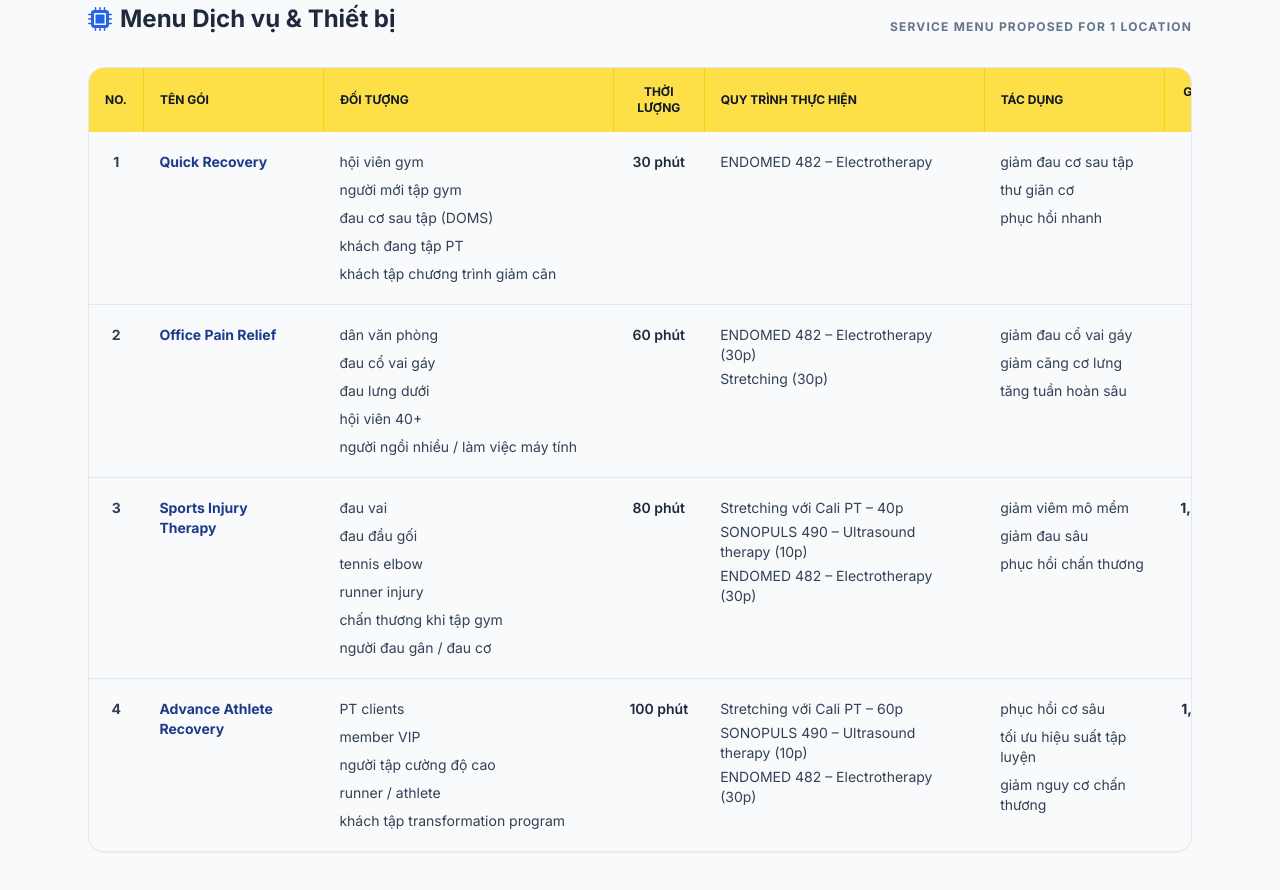
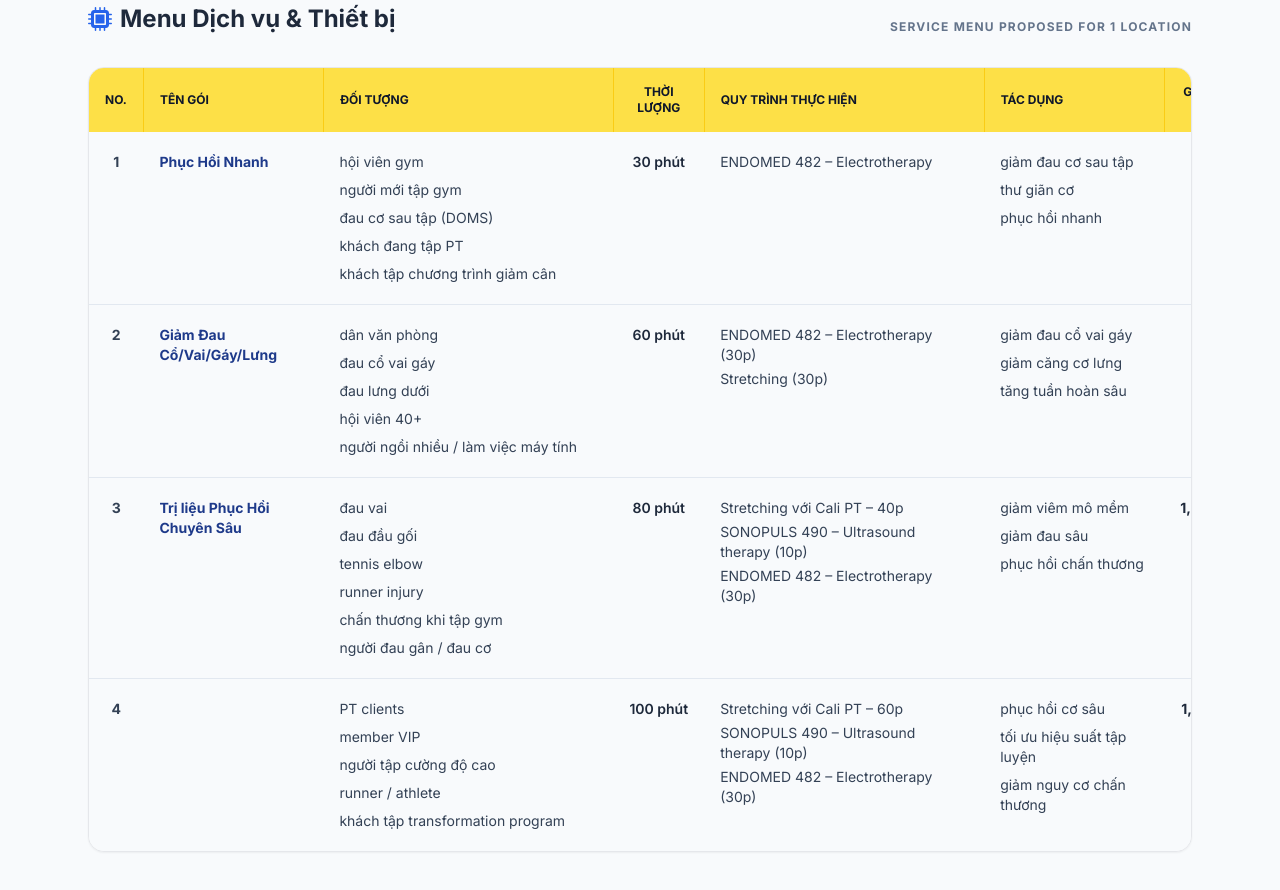
Before and after one commit to dtchien401/Cali-VLTL-project, a plain HTML site: page index.html in a window 1280 px wide. Shown: the part 388-1278 px from the top of the page. Drawn offline with nearby package versions, Linux system fonts and the light colour scheme.

Commit message:
Update index.html

```diff
--- a/index.html
+++ b/index.html
@@ -115,7 +115,7 @@
                     <tbody class="divide-y divide-slate-200 bg-slate-50">
                         <tr class="align-top">
                             <td class="px-4 py-5 text-center font-bold text-slate-700">1</td>
-                            <td class="px-4 py-5 font-bold text-blue-900 min-w-[180px]">Quick Recovery</td>
+                            <td class="px-4 py-5 font-bold text-blue-900 min-w-[180px]">Phục Hồi Nhanh</td>
                             <td class="px-4 py-5 text-slate-700 min-w-[290px]">
                                 <div class="space-y-2">
                                     <div>hội viên gym</div>
@@ -141,7 +141,7 @@
 
                         <tr class="align-top">
                             <td class="px-4 py-5 text-center font-bold text-slate-700">2</td>
-                            <td class="px-4 py-5 font-bold text-blue-900 min-w-[180px]">Office Pain Relief</td>
+                            <td class="px-4 py-5 font-bold text-blue-900 min-w-[180px]">Giảm Đau Cổ/Vai/Gáy/Lưng</td>
                             <td class="px-4 py-5 text-slate-700 min-w-[290px]">
                                 <div class="space-y-2">
                                     <div>dân văn phòng</div>
@@ -170,7 +170,7 @@
 
                         <tr class="align-top">
                             <td class="px-4 py-5 text-center font-bold text-slate-700">3</td>
-                            <td class="px-4 py-5 font-bold text-blue-900 min-w-[180px]">Sports Injury Therapy</td>
+                            <td class="px-4 py-5 font-bold text-blue-900 min-w-[180px]">Trị liệu Phục Hồi Chuyên Sâu</td>
                             <td class="px-4 py-5 text-slate-700 min-w-[290px]">
                                 <div class="space-y-2">
                                     <div>đau vai</div>
@@ -201,7 +201,7 @@
 
                         <tr class="align-top">
                             <td class="px-4 py-5 text-center font-bold text-slate-700">4</td>
-                            <td class="px-4 py-5 font-bold text-blue-900 min-w-[180px]">Advance Athlete Recovery</td>
+                            <td class="px-4 py-5 font-bold text-blue-900 min-w-[180px]"Trị Liệu Phục Hồi Cao Cấp</td>
                             <td class="px-4 py-5 text-slate-700 min-w-[290px]">
                                 <div class="space-y-2">
                                     <div>PT clients</div>
```
